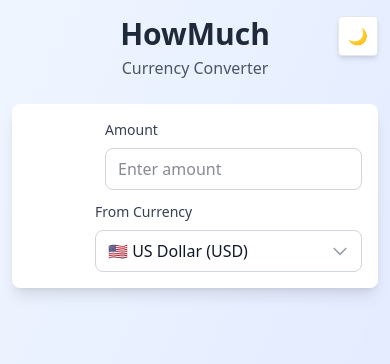
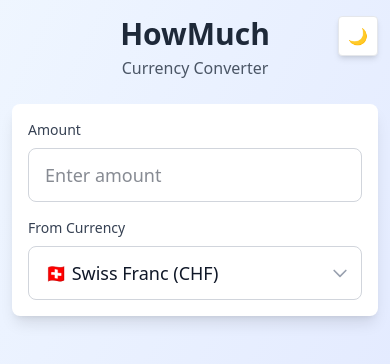
Before and after one commit to Sinrath/HowMuch, a React (Vite) app: page / in a window 390 px wide. Shown: the top 364 px of the page. Built offline with nearby package versions, Linux system fonts and the light colour scheme.

Commit message:
site finished for now

```diff
--- a/src/App.jsx
+++ b/src/App.jsx
@@ -1,22 +1,22 @@
 import { useState, useEffect } from 'react'
 
 const currencies = [
+  { code: 'BWP', name: 'Botswana Pula', symbol: 'P', flag: '🇧🇼' },
+  { code: 'EUR', name: 'Euro', symbol: '€', flag: '🇪🇺' },
   { code: 'USD', name: 'US Dollar', symbol: '$', flag: '🇺🇸' },
-  { code: 'EUR', name: 'Euro', symbol: '€', flag: '🇪🇺' },
+  { code: 'GBP', name: 'British Pound', symbol: '£', flag: '🇬🇧' },
   { code: 'CHF', name: 'Swiss Franc', symbol: 'CHF', flag: '🇨🇭' },
-  { code: 'GBP', name: 'British Pound', symbol: '£', flag: '🇬🇧' },
   { code: 'JPY', name: 'Japanese Yen', symbol: '¥', flag: '🇯🇵' },
   { code: 'CAD', name: 'Canadian Dollar', symbol: 'C$', flag: '🇨🇦' },
   { code: 'CNY', name: 'Chinese Yuan', symbol: '¥', flag: '🇨🇳' },
   { code: 'KRW', name: 'South Korean Won', symbol: '₩', flag: '🇰🇷' },
   { code: 'NOK', name: 'Norwegian Krone', symbol: 'kr', flag: '🇳🇴' },
-  { code: 'BWP', name: 'Botswana Pula', symbol: 'P', flag: '🇧🇼' },
   { code: 'ZAR', name: 'South African Rand', symbol: 'R', flag: '🇿🇦' }
 ]
 
 function App() {
   const [amount, setAmount] = useState('')
-  const [fromCurrency, setFromCurrency] = useState('USD')
+  const [fromCurrency, setFromCurrency] = useState('CHF')
   const [exchangeRates, setExchangeRates] = useState({})
   const [loading, setLoading] = useState(false)
   const [error, setError] = useState('')
@@ -88,8 +88,8 @@
         </div>
 
         <div className={`rounded-lg shadow-lg p-4 md:p-6 mb-6 transition-colors ${darkMode ? 'bg-gray-800' : 'bg-white'}`}>
-          <div className="flex flex-col md:flex-row gap-3 md:gap-4 items-end">
-            <div className="flex-1">
+          <div className="space-y-4 md:flex md:flex-row md:gap-4 md:items-end md:space-y-0">
+            <div className="w-full md:flex-1">
               <label className={`block text-sm font-medium mb-2 ${darkMode ? 'text-gray-300' : 'text-gray-700'}`}>
                 Amount
               </label>
@@ -98,11 +98,11 @@
                 value={amount}
                 onChange={(e) => setAmount(e.target.value)}
                 placeholder="Enter amount"
-                className={`w-full px-3 md:px-4 py-2 md:py-3 border rounded-lg focus:ring-2 focus:ring-blue-500 focus:border-transparent outline-none text-base md:text-lg transition-colors ${darkMode ? 'border-gray-600 bg-gray-700 text-white' : 'border-gray-300 bg-white text-gray-900'}`}
+                className={`w-full px-4 py-3 border rounded-lg focus:ring-2 focus:ring-blue-500 focus:border-transparent outline-none text-lg transition-colors ${darkMode ? 'border-gray-600 bg-gray-700 text-white' : 'border-gray-300 bg-white text-gray-900'}`}
               />
             </div>
 
-            <div className="flex-1">
+            <div className="w-full md:flex-1">
               <label className={`block text-sm font-medium mb-2 ${darkMode ? 'text-gray-300' : 'text-gray-700'}`}>
                 From Currency
               </label>
@@ -110,7 +110,7 @@
                 <select
                   value={fromCurrency}
                   onChange={(e) => setFromCurrency(e.target.value)}
-                  className={`w-full px-3 md:px-4 py-2 md:py-3 border rounded-lg focus:ring-2 focus:ring-blue-500 focus:border-transparent outline-none text-base md:text-lg appearance-none pr-10 transition-colors ${darkMode ? 'border-gray-600 bg-gray-700 text-white' : 'border-gray-300 bg-white text-gray-900'}`}
+                  className={`w-full px-4 py-3 border rounded-lg focus:ring-2 focus:ring-blue-500 focus:border-transparent outline-none text-lg appearance-none pr-10 transition-colors ${darkMode ? 'border-gray-600 bg-gray-700 text-white' : 'border-gray-300 bg-white text-gray-900'}`}
                 >
                   {currencies.map(currency => (
                     <option key={currency.code} value={currency.code}>
```
